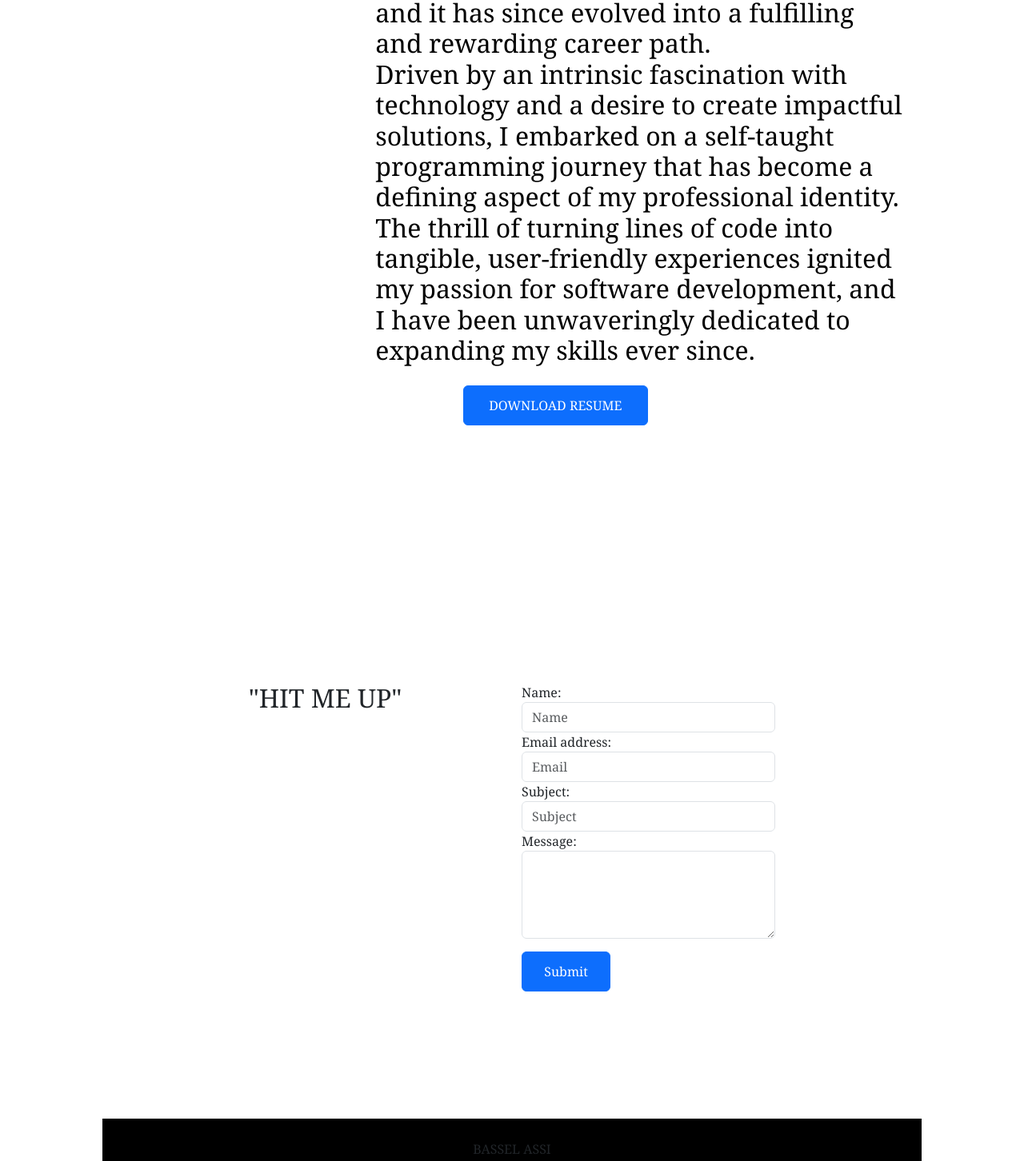
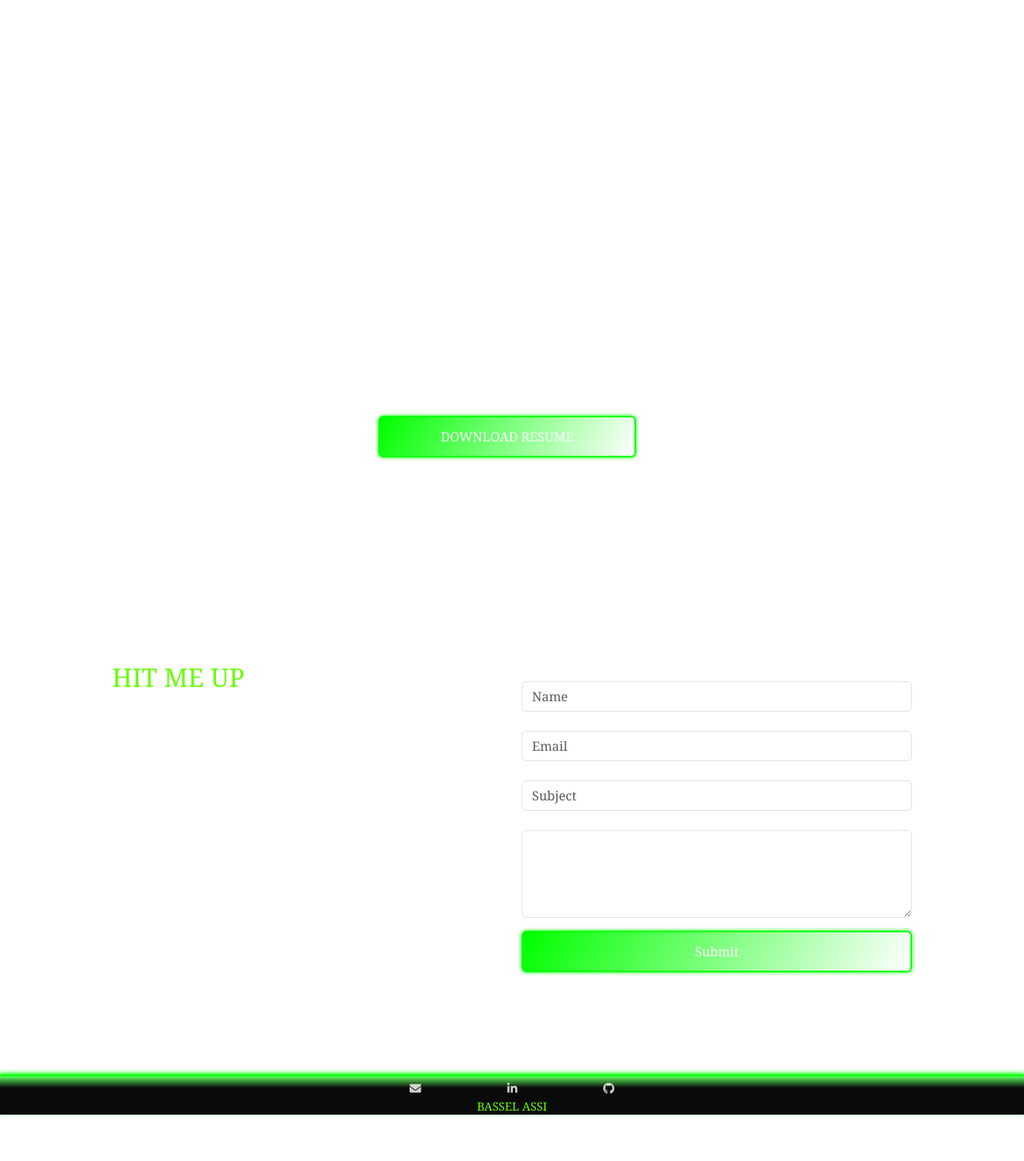
Before and after one commit to baselasi/portfolio-, a React (Create React App) app: page / in a window 1280 px wide. Shown: the part 1182-2634 px from the top of the page at 80% size. After the commit the page ends 2576 px from the top, so only its background shows below. Built offline with nearby package versions, Linux system fonts and the light colour scheme; a web font is replaced by a local one.

Commit message:
style fix

```diff
--- a/src/App.css
+++ b/src/App.css
@@ -1,5 +1,6 @@
 .App {
   text-align: center;
+
 }
 
 .App-logo {
@@ -28,7 +29,8 @@
 .App-link {
   color: #61dafb;
 }
-.hello{
+
+.hello {
   height: 100%;
   width: 100%;
   background-position: center;
@@ -36,16 +38,40 @@
   transition: opacity 2s;
 
 }
+
+.text-color {
+  color: rgba(255, 255, 255, 0.8) !important;
+}
+
+.text-highlight {
+  color: rgb(102, 255, 0) !important;
+}
+
+.my-btn {
+  border: 2px solid lime;
+  color: white;
+  padding: 12px 30px;
+  font-size: 1rem;
+  border-radius: 6px;
+  cursor: pointer;
+  position: relative;
+  overflow: hidden;
+  background: linear-gradient(120deg, lime, rgba(255, 255, 255, 0.548));
+  box-shadow: 0 0 5px lime, 0 0 15px white;
+}
+
 body {
   opacity: 1;
   transition: opacity 3s;
   scroll-snap-type: y mandatory;
   color: rgb(102, 255, 0);
 }
+
 @keyframes App-logo-spin {
   from {
     transform: rotate(0deg);
   }
+
   to {
     transform: rotate(360deg);
   }
--- a/src/App.js
+++ b/src/App.js
@@ -32,15 +32,10 @@ function App() {
         break
       default:
     }
-
-
-
-
   }, [navigateTo])
 
   const scrollToContact = () => {
-
-     contactForm.current.scrollIntoView({ behavior: "smooth", block: 'nearest', inline: 'center' }) // Accessing the input inside MyInput
+    contactForm.current.scrollIntoView({ behavior: "smooth", block: 'nearest', inline: 'center' })
   };
 
 
@@ -62,8 +57,7 @@ function App() {
           navioageteTo={setNavigate}
         />
         <main className='main' >
-          {/* <div className='empty-div' style={{ top: "99%", width: "10%", position: "absolute", left: "90%" }}></div>
-          <div className='empty-div' style={{ top: "99%", width: "10%", position: "absolute" }}></div> */}
+
           <section ref={aboutMe}><About /></section>
           {/* <section ref={skills}> <Skills /></section> */}
           <section ref={contact}><ContactSection
@@ -72,7 +66,6 @@ function App() {
           </section>
           <Footer />
         </main>
-
       </>
     );
   }
--- a/src/components/aboutMe/about.js
+++ b/src/components/aboutMe/about.js
@@ -1,28 +1,32 @@
 import React, { useEffect, useRef, useState } from "react";
 import data from "../../data";
 import "../aboutMe/about.css"
-export default function About(){
-    const [sectionIntersction,setSectionIntersction] = useState(false)
-    useEffect(()=>{
-        const observSection = new IntersectionObserver((entrie)=>{setTimeout (()=>{
-            setSectionIntersction(entrie[0].isIntersecting)
-        },500)})
+export default function About() {
+    const [sectionIntersction, setSectionIntersction] = useState(false)
+    useEffect(() => {
+        const observSection = new IntersectionObserver((entrie) => {
+            setTimeout(() => {
+                setSectionIntersction(entrie[0].isIntersecting)
+            }, 500)
+        })
         observSection.observe(section.current)
-    },[])
+    }, [])
     let section = useRef()
-    return(
-        <div ref={section} className=" marging-padding  border-5 border-primary" style={{marginTop:"0"}}>
-            <div className="row col-12 " style={{color:"rgb(20, 33, 61)"}}>
-            <h2 className="col-sm-4" style={{fontSize:"45px",color:sectionIntersction ?"green":"black"}}>
-                { "WHO AM I ?" }
-            </h2>
-            <div className="col-sm-8" >
-                <p className="h2" style={{color:  "black", whiteSpace: "pre-line"}}>
-                    {data.profile }
-                </p>
-                    <a href="CVBassel-Assi.pdf" download="ASSI-BASSEL RESUME"><button className="col-10 col-md-8 offset-md-2 btn-primary mt-3 btn download">DOWNLOAD RESUME</button></a>
+    return (
+        <div ref={section} className=" marging-padding  row " >
+            <div className="row col-12 " >
+                <h2 className="col-sm-4 text-highlight" style={{ fontSize: "45px" }}>
+                    WHO AM I ?
+                </h2>
+                <div className="col-sm-8" >
+                    <p className="h2 text-color" style={{ whiteSpace: "pre-line" }}>
+                        {data.profile}
+                    </p>
+                    <a href="CVBassel-Assi.pdf" download="ASSI-BASSEL RESUME" className="col-12">
+                        <button className="my-btn col-12 col-md-6 mt-3 ">DOWNLOAD RESUME</button>
+                    </a>
+                </div>
             </div>
-           </div>
 
         </div>
     )
--- a/src/components/contact/contactMe.js
+++ b/src/components/contact/contactMe.js
@@ -56,10 +56,10 @@ const ContactSection = forwardRef((props, contactForm) => {
 
     return (
         <div ref={contactForm} className=" flex justify-content-center marging-padding">
-            <div className="col-sm-8 row">
-                <h2 className="col-md-6"> "HIT ME UP" </h2>
+            <div className="col-sm-12 row">
+                <h2 className="col-md-6 text-highlight">HIT ME UP</h2>
                 <form className="col-md-6"   >
-                    <div class="form-group">
+                    <div class="form-group text-color">
                         <label for="name" >Name:</label>
                         <input type="text" name="name" class="form-control" id="name" placeholder="Name" required></input>
                         <label for="email">Email address:</label>
@@ -68,11 +68,11 @@ const ContactSection = forwardRef((props, contactForm) => {
                         <input type="text" name="subject" className="form-control" id="subject" placeholder="Subject" required ></input>
                         <label for="textArea">Message:</label>
                         <textarea class="form-control" name="text" id="textArea" rows="4" required></textarea>
-                        <input type="submit" className="btn btn-primary col-10 mt-3"></input>
+                        <input type="submit" className="my-btn  col-12 mt-3"></input>
                     </div>
                 </form>
             </div>
-            <div className="col-sm-6">
+            <div className="col-sm-6 ">
             </div>
         </div>
     )
--- a/src/components/footer/footer.css
+++ b/src/components/footer/footer.css
@@ -1,25 +1,30 @@
-.footer{
-    height: 5%;
+.footer {
+    height: 7%; /* Use vh for consistent vertical height across screen sizes */
     display: flex;
     flex-direction: column;
+    justify-content: center; /* Centers content vertically */
     align-items: center;
-    border-top:2px;
-    border-style: solid;
+    padding: 0; /* padding-top & bottom not needed with flex centering */
+    padding-top: 5px;
+    background: linear-gradient(to top, #0a0a0a 70%, rgba(0, 255, 0, 0.637) 100%) !important;
+    box-shadow: 0 -2px 5px lime;
+
+    border-top: 2px solid lime; /* Combine border properties into one line */
     font-weight: 100;
-    padding-bottom: 0%;
-    padding-top: 0%;
-    margin-left: 10%;
-    margin-right: 10%;
-    border-image: linear-gradient(to right, transparent 0%, rgb(0, 0, 0) 50%,transparent 100%) 100% 1;
+    color: #ccc; /* Light gray for text readability on dark bg */
+    font-size: 0.9rem;
+    text-align: center;
 }
-.icon{
+
+.icon {
     font-size: 16px;
     height: 30px;
     width: 30px;
     color: rgb(255, 6, 6);
     display: flex;
 }
-.icons{
+
+.icons {
     display: flex;
     justify-content: space-between;
     width: 20%;
--- a/src/components/footer/footer.js
+++ b/src/components/footer/footer.js
@@ -10,13 +10,13 @@ export default function Footer() {
 
 
     return (
-        <footer className="footer bg-black">
-            <div className="icons">
-                <a href="mailto:bassel-assi@live.com" target="_blank"><FontAwesomeIcon icon={faEnvelope} /></a>
-                <a href="https://www.linkedin.com/in/basselassi/" target="_blank"><FontAwesomeIcon icon={faLinkedinIn} /></a>
-                <a href="https://github.com/baselasi" target="_blank"><FontAwesomeIcon icon={faGithub} /></a>
+        <footer className="footer " style={{background:"#0a0a0a"}}>
+            <div className="icons text-color">
+                <a href="mailto:bassel-assi@live.com" target="_blank"><FontAwesomeIcon icon={faEnvelope} className="text-color" /></a>
+                <a href="https://www.linkedin.com/in/basselassi/" target="_blank"><FontAwesomeIcon icon={faLinkedinIn} className="text-color" /></a>
+                <a href="https://github.com/baselasi" target="_blank"><FontAwesomeIcon icon={faGithub} className="text-color" /></a>
             </div>
-            <div>
+            <div className="text-highlight">
                 BASSEL ASSI
             </div>
         </footer>
--- a/src/components/navbar/nabar.js
+++ b/src/components/navbar/nabar.js
@@ -2,31 +2,31 @@ import React, { useEffect, useRef, useState } from "react";
 import 'bootstrap/dist/css/bootstrap.css';
 import "bootstrap/dist/js/bootstrap.bundle.min";
 import './navbar.css'
-export default function Navbar(props){
-    const [isShowing,setShow] = useState(false)
-    const ref=useRef()
-    useEffect(()=>{
-        const observer = new IntersectionObserver((entries)=>{
-            entries.forEach((entrie)=>{
-                    props.setButtonOpacity(!entrie.isIntersecting)
-                    setShow(entrie.isIntersecting)
+export default function Navbar(props) {
+    const [isShowing, setShow] = useState(false)
+    const ref = useRef()
+    useEffect(() => {
+        const observer = new IntersectionObserver((entries) => {
+            entries.forEach((entrie) => {
+                props.setButtonOpacity(!entrie.isIntersecting)
+                setShow(entrie.isIntersecting)
             })
         })
         observer.observe(ref.current)
-    },[])
-    function navigate(destination){
-        props. navioageteTo (destination)
+    }, [])
+    function navigate(destination) {
+        props.navioageteTo(destination)
     }
     //const navigate = useNavigate()
-    return(
-       <nav  className="navbar navbar-expand sticky nav-bar " style={{background:"black",zIndex:"2"}}>
+    return (
+        <nav className="navbar navbar-expand sticky nav-bar " style={{ zIndex: "2" }}>
             <div id="navList" ref={ref} className="container " >
                 <ul className="navbar-nav " >
-                    <li className="nav-item"><button className="nav-link" style={{color:"rgb(102, 255, 0)"}} onClick={()=>navigate("aboutME")}>ABOUT ME</button></li>
-                    <li className="nav-item"><button className="nav-link" style={{color:"rgb(102, 255, 0)"}} onClick={()=>navigate("skills")}>SKILLS</button></li>
-                    <li className="nav-item"><button className="nav-link" style={{color:"rgb(102, 255, 0)"}} onClick={()=>navigate("contact")}>CONTACTS</button></li>
+                    <li className="nav-item"><button className="nav-link" style={{ color: "rgb(102, 255, 0)" }} onClick={() => navigate("aboutME")}>ABOUT ME</button></li>
+                    <li className="nav-item"><button className="nav-link" style={{ color: "rgb(102, 255, 0)" }} onClick={() => navigate("skills")}>SKILLS</button></li>
+                    <li className="nav-item"><button className="nav-link" style={{ color: "rgb(102, 255, 0)" }} onClick={() => navigate("contact")}>CONTACTS</button></li>
                 </ul>
             </div>
-       </nav>
+        </nav>
     )
 }
--- a/src/components/style.css
+++ b/src/components/style.css
@@ -50,9 +50,7 @@
 }
 
 @media only screen and (max-width: 576px) {
-    .main {
-        background-color: black;
-    }
+
 
     p.h2 {
         font-size: 16px;
@@ -67,8 +65,7 @@
     }
 
     .marging-padding {
-        margin-left: 0;
-        margin-right: 0;
+
         text-align: center;
     }
 
```
